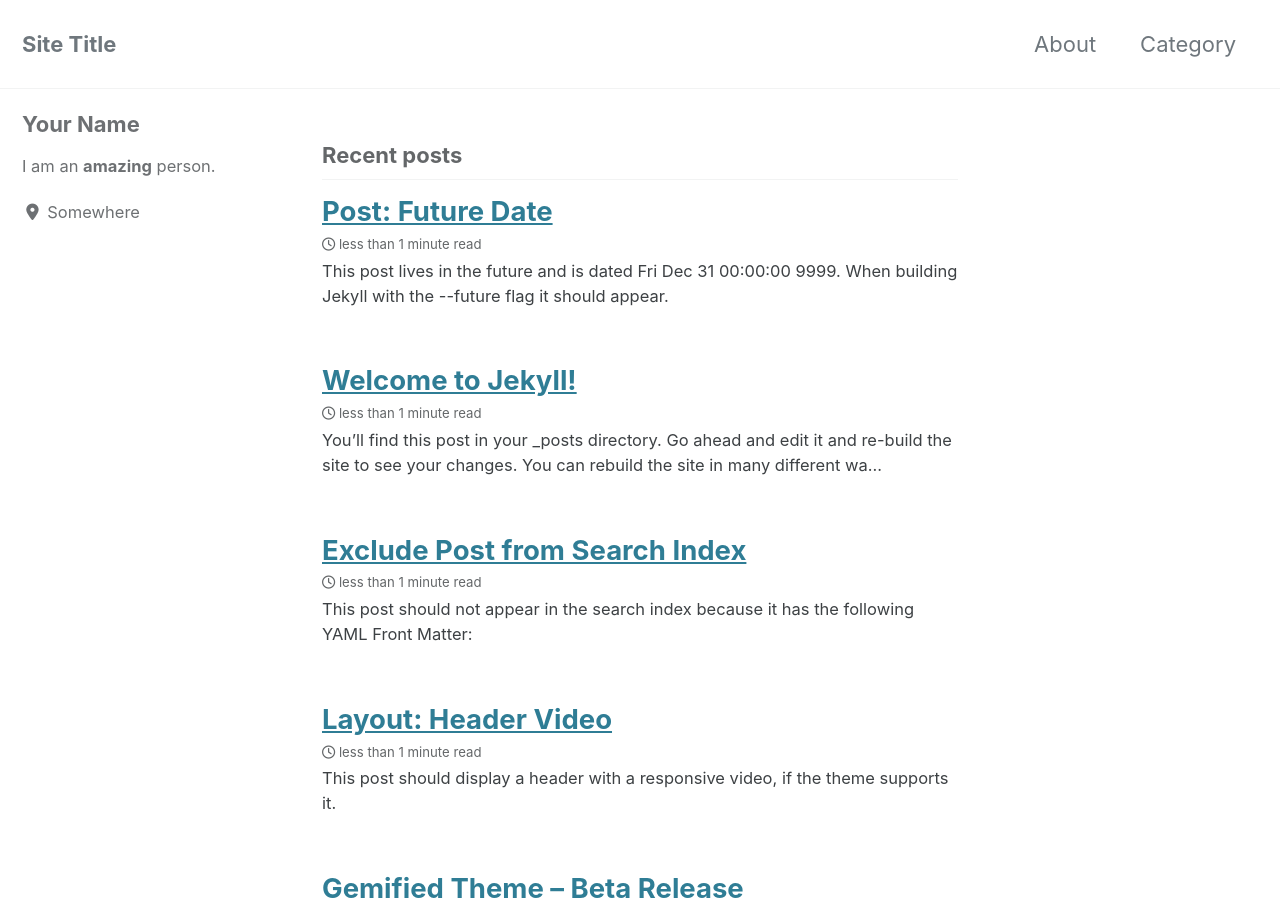
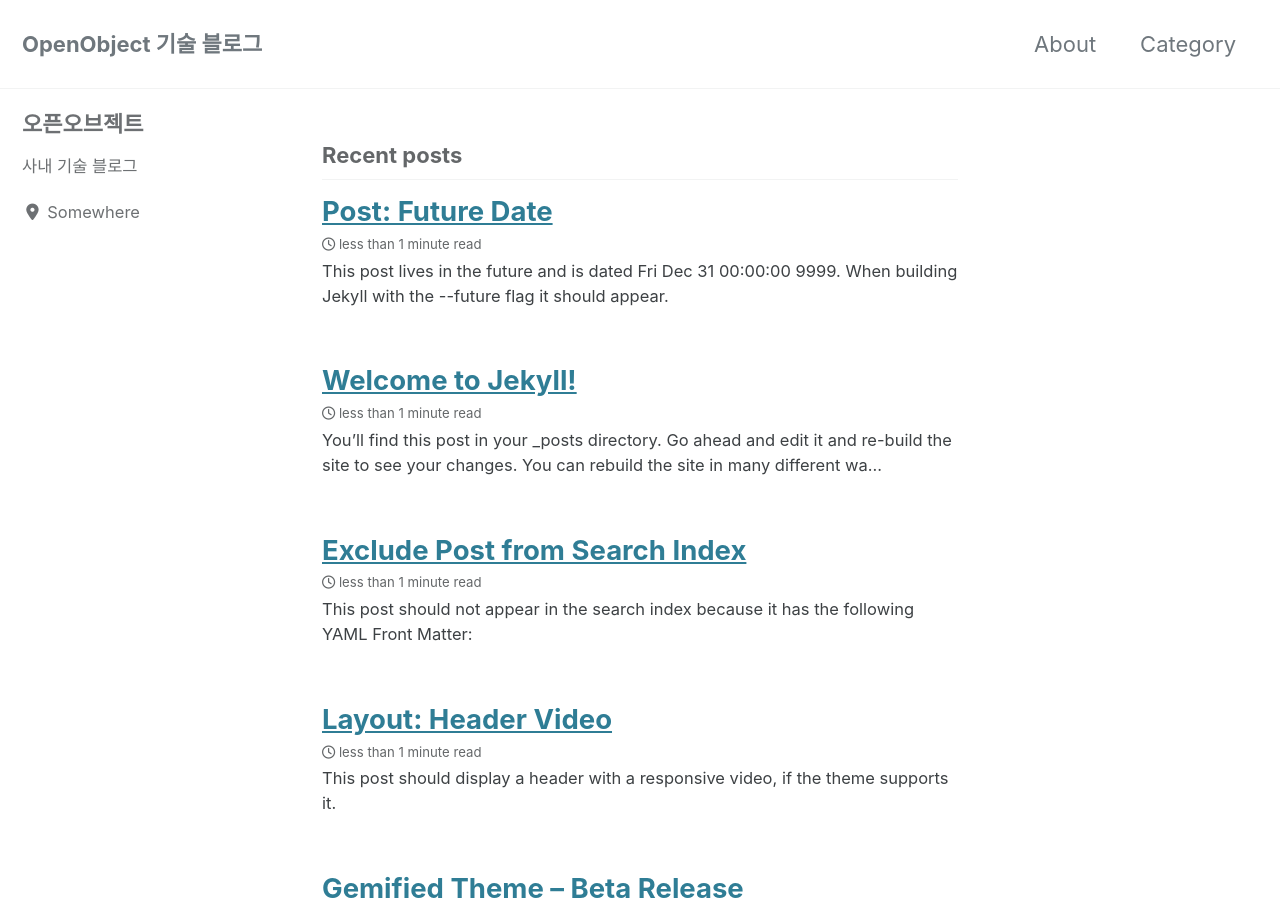
Before and after one commit to openobjectnet/openobjectnet.github.io, a Jekyll site: the page built from index.html, in a window 1280 px wide and 900 px high. Built offline with Jekyll 4.4.1, drawn with Linux system fonts in a browser that asks for light colours; cached includes are drawn as plain includes; nearby versions of some CDN libraries; the list of posts is cut into pages by our own code.

Commit message:
[SeHoon] 타이틀 수정

```diff
--- a/_config.yml
+++ b/_config.yml
@@ -16,7 +16,7 @@ minimal_mistakes_skin    : "default" # "air", "aqua", "contrast", "dark", "dirt"
 
 # Site Settings
 locale                   : "en-US"
-title                    : "Site Title"
+title                    : "OpenObject 기술 블로그"
 title_separator          : "-"
 subtitle                 : # site tagline that appears below site title in masthead
 name                     : "SeHoon"
@@ -93,9 +93,9 @@ analytics:
 
 # Site Author
 author:
-  name             : "Your Name"
+  name             : "오픈오브젝트"
   avatar           : # path of avatar image, e.g. "/assets/images/bio-photo.jpg"
-  bio              : "I am an **amazing** person."
+  bio              : "사내 기술 블로그"
   location         : "Somewhere"
   email            :
   links:
```
